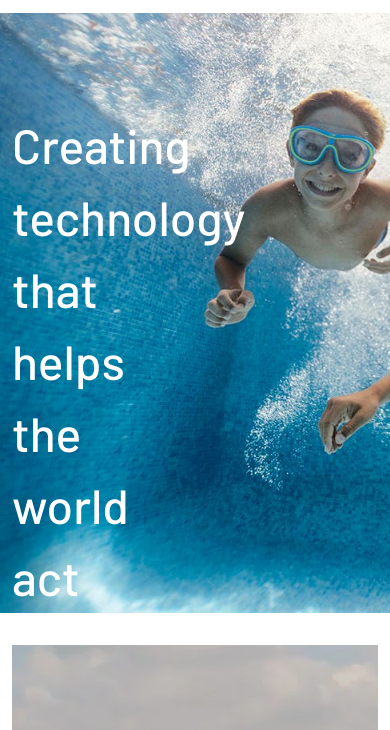
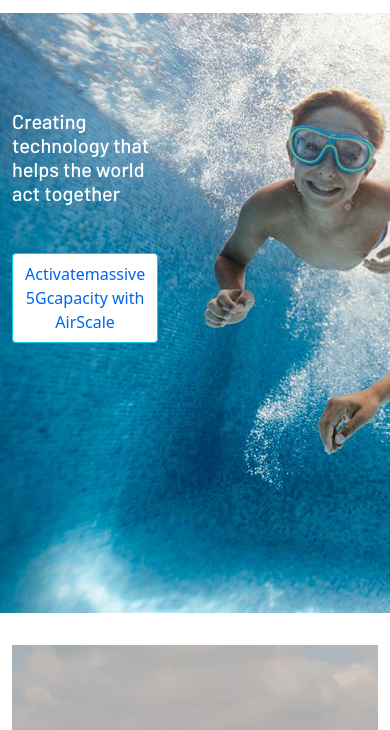
Before and after one commit to Orxan2/sass-homework, a website: page index.html in a window 390 px wide. Shown: the part 59-789 px from the top of the page. Drawn offline with nearby package versions, Linux system fonts and the light colour scheme.

Commit message:
project is ready

```diff
--- a/assets/scss/style.scss
+++ b/assets/scss/style.scss
@@ -46,9 +46,20 @@ body {
         height: 600px;
 
         h1 {
-            font-size: 48px !important;
+            font-size: 48px;
             line-height: 72px;
         }
+
+        a{
+            transition: all .2s linear;
+            color: $text-blue;
+
+            &:hover{
+                transform: scale(1.05);
+                color: $text-neon-blue;
+            }
+        }
+
     }
 
     .image-box {
@@ -167,8 +178,8 @@ body {
 @media screen and (max-width:768px){
     section#home{
         h1{
-            font-size: 16px !important;
-            line-height: 1;
+            font-size: 20px !important;
+            line-height: 1.2 !important;
         }
     }
 }
--- a/index.html
+++ b/index.html
@@ -116,7 +116,7 @@
                         <h1 class="text-white my-5">Creating technology
                             that helps the world
                             act together</h1>
-                        <a href="#" class="btn btn-outline-info">Activatemassive 5Gcapacity with AirScale</a>
+                        <a href="#" class="btn btn-outline-info bg-white small py-2">Activatemassive 5Gcapacity with AirScale</a>
                     </div>
                 </div>
             </div>
```
Also changed, not shown: assets/css/style.css.
